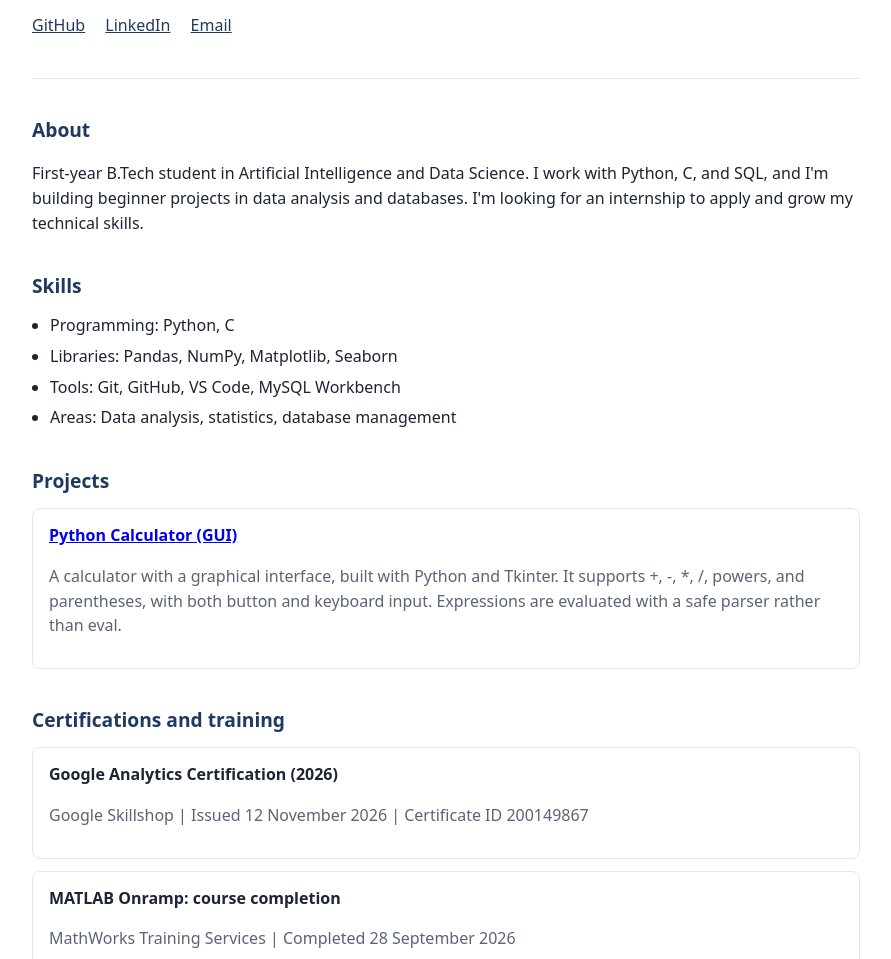
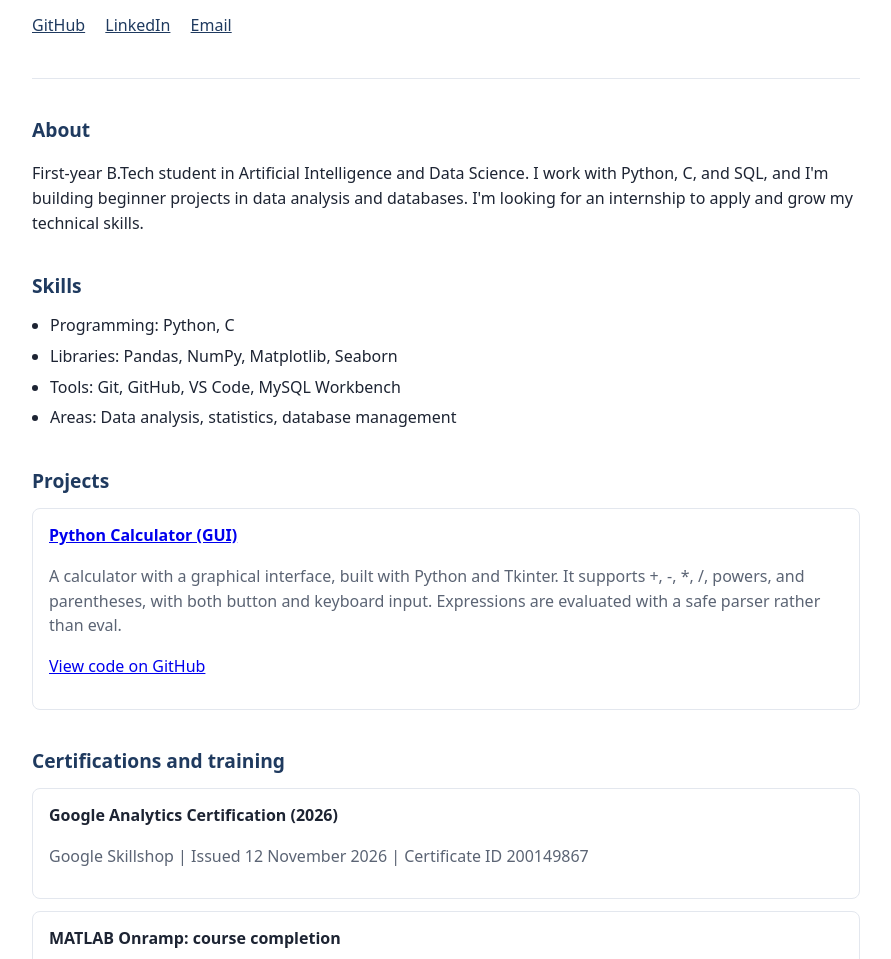
Before and after one commit to ashwinpm24109-art/ashwinpm24109-art.github.io, a plain HTML site: page index.html in a window 1280 px wide. Shown: the part 141-1100 px from the top of the page, without its empty margins (194-1085 px from the left). Drawn offline with Linux system fonts and the light colour scheme.

Commit message:
Add View code link to calculator project

```diff
--- a/index.html
+++ b/index.html
@@ -51,6 +51,7 @@
   <div class="card">
     <h3><a href="https://github.com/ashwinpm24109-art/python-calculator">Python Calculator (GUI)</a></h3>
     <p class="muted">A calculator with a graphical interface, built with Python and Tkinter. It supports +, -, *, /, powers, and parentheses, with both button and keyboard input. Expressions are evaluated with a safe parser rather than eval.</p>
+    <p><a href="https://github.com/ashwinpm24109-art/python-calculator">View code on GitHub</a></p>
   </div>
 
   <h2>Certifications and training</h2>
```
